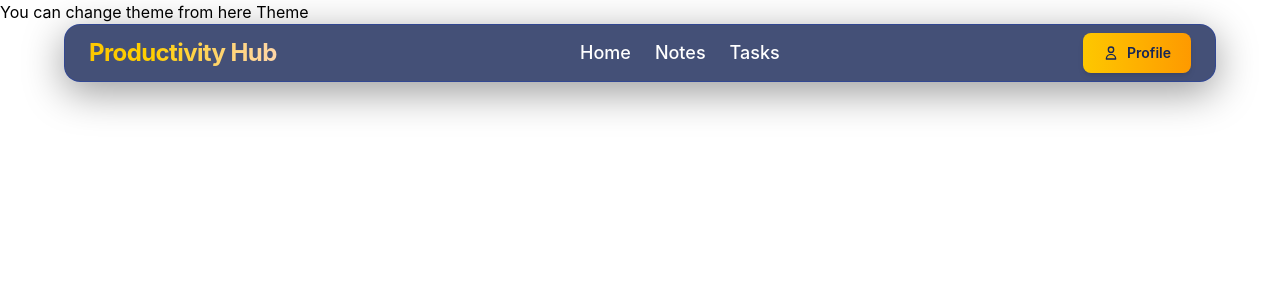
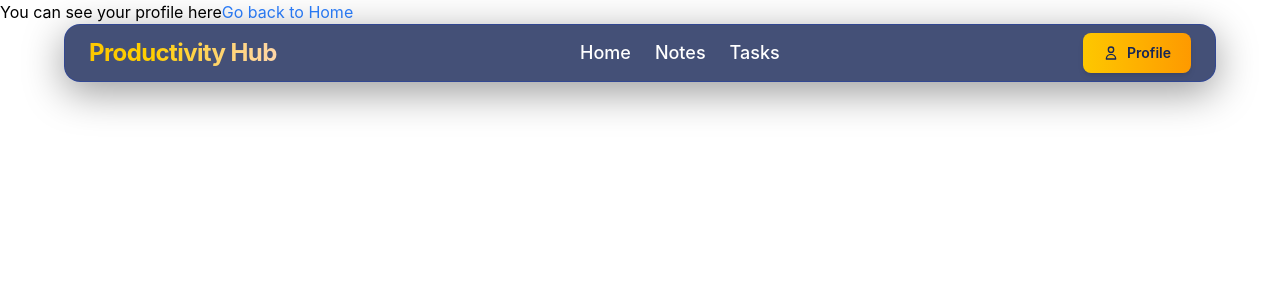
Before and after one commit to snigdhamistry/my-productivity-hub, a React (Vite) app: page /profile in a window 1280 px wide. Shown: the top 300 px of the page. Built offline with nearby package versions, Linux system fonts and the light colour scheme.

Commit message:
Small change to the Profile page .

```diff
--- a/src/pages/Profile.jsx
+++ b/src/pages/Profile.jsx
@@ -3,7 +3,8 @@
 const Profile = () => {
        return (
               <>
-              <Link to="/theme">You can change theme from here Theme</Link>
+                     You can see your profile here
+                     <Link to='/' className='text-blue-500 hover:underline'>Go back to Home</Link>
               </>
        )
 }
```
